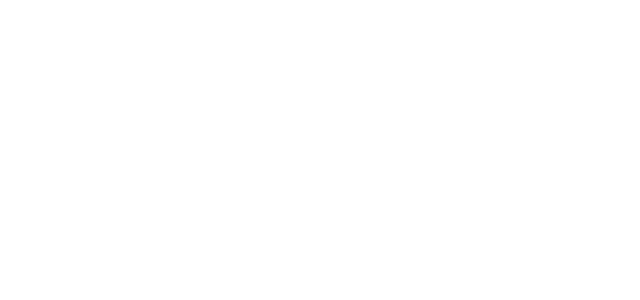
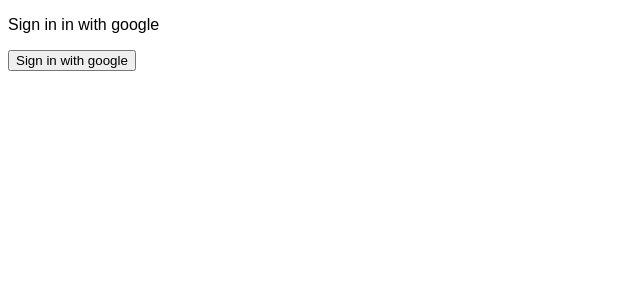
Before and after one commit to ib0222/chat-app, a React (Vite) app: page / in a window 1280 px wide. Shown: the top 300 px of the page, without its empty margins (0-640 px from the left). Built offline with nearby package versions, Linux system fonts and the light colour scheme.

Commit message:
some changes

```diff
--- a/package.json
+++ b/package.json
@@ -10,8 +10,10 @@
     "preview": "vite preview"
   },
   "dependencies": {
+    "firebase": "^10.2.0",
     "react": "^18.2.0",
-    "react-dom": "^18.2.0"
+    "react-dom": "^18.2.0",
+    "universal-cookie": "^6.1.0"
   },
   "devDependencies": {
     "@types/react": "^18.2.15",
--- a/src/App.css
+++ b/src/App.css
@@ -0,0 +1,3 @@
+body{
+    font-family: Arial, Helvetica, sans-serif;
+}
--- a/src/App.jsx
+++ b/src/App.jsx
@@ -1,11 +1,34 @@
-import './App.css'
+import { useState,useRef } from "react";
+import "./App.css";
+import { Auth } from "./components/Auth";
+import Cookies from "universal-cookie";
 
+const cookies = new Cookies();
 function App() {
+  const [isAuth, setIsAuth] = useState(cookies.get("auth-token"));
+  const [room,setRoom] = useState(null);
+
+  const roomInputRef = useRef(null);
+  if (!isAuth) {
+    return (
+      <>
+        <Auth />
+      </>
+    );
+  }
   return (
-    <>
-
-    </>
-  )
+    <div>
+      {room ? (
+        <div>Chat</div>
+      ) : (
+        <div className="room">
+          <label>Enter room name</label>
+          <input ref={roomInputRef}/>
+          <button onClick={() => setRoom(roomInputRef.current.value)}>Enter chat</button>
+        </div>
+      )}
+    </div>
+  );
 }
 
-export default App
+export default App;
--- /dev/null
+++ b/src/components/Auth.jsx
@@ -0,0 +1,28 @@
+import {auth,provider} from '../firebase-config/firebase'
+import {signInWithPopup} from 'firebase/auth'
+
+import  Cookies from 'universal-cookie';
+
+const cookies = new Cookies()
+
+export const Auth = () => {
+    const signInWithGoogle = async () => {
+      try{
+        const result = await signInWithPopup(auth,provider);
+        cookies.set("auth-token",result.user.refreshToken)
+      }
+        catch(error){
+          console.log(error.message)
+        }
+    }
+
+  return (
+
+
+
+    <div className="auth">
+      <p>Sign in in with google</p>
+      <button onClick={signInWithGoogle}>Sign in with google</button>
+    </div>
+  );
+};
--- a/src/firebase-config/firebase.js
+++ b/src/firebase-config/firebase.js
@@ -1,4 +1,6 @@
 import { initializeApp } from "firebase/app";
+
+import {getAuth,GoogleAuthProvider} from 'firebase/auth'
 
 const firebaseConfig = {
     apiKey: "AIzaSyAFOu-JAEkTRmng5aNbX9x5LLzzmxzBCfE",
@@ -12,3 +14,7 @@
 
   // Initialize Firebase
 const app = initializeApp(firebaseConfig);
+
+export const auth = getAuth(app);
+
+export const provider = new GoogleAuthProvider();
```
Also changed, not shown: 1 other file (tests, documents, lock files or other folders).
